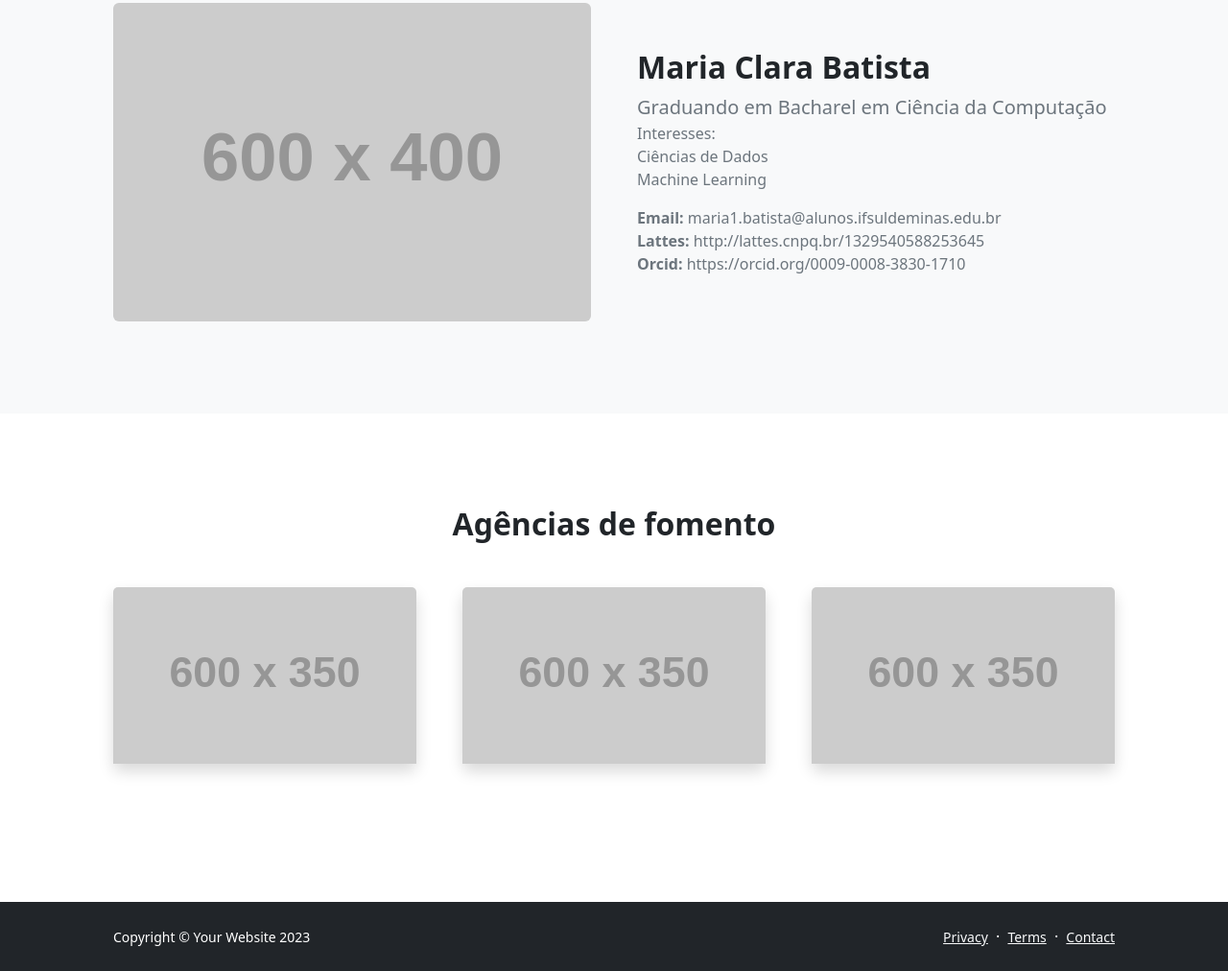
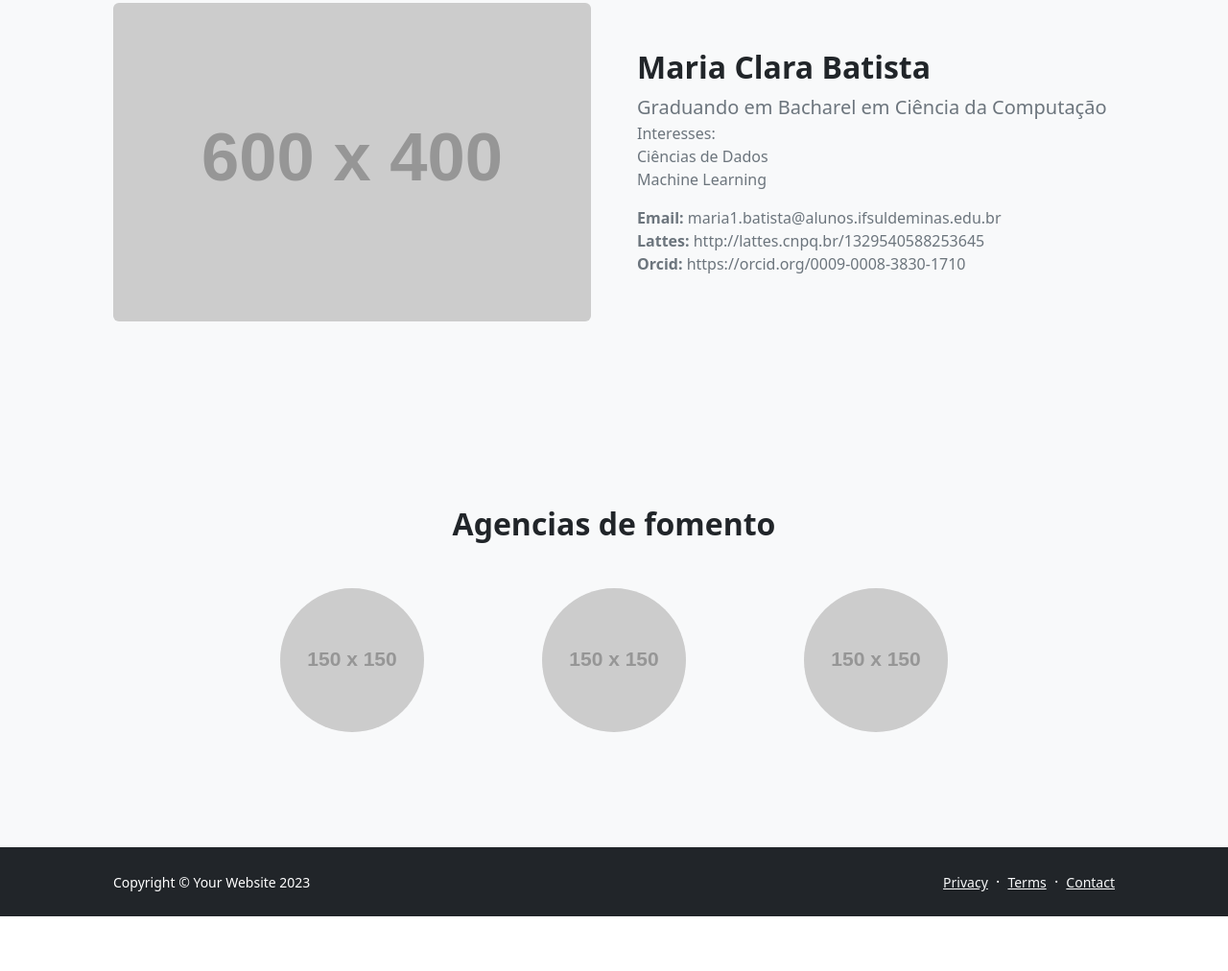
Before and after one commit to JcDev-124/gopad, a plain HTML site: page about.html in a window 1280 px wide. Shown: the part 1057-2069 px from the top of the page at 96% size. After the commit the page ends 2012 px from the top, so only its background shows below. Drawn offline with nearby package versions, Linux system fonts and the light colour scheme; placeholder pictures from the web are drawn by us.

Commit message:
feat: new style to supporters

```diff
--- a/about.html
+++ b/about.html
@@ -99,37 +99,32 @@
                     </div>
                 </div>
             </section>
-            <section class="py-5">
+            <section class="py-5 bg-light">
                 <div class="container px-5 my-5">
-                    <div class="row gx-5 justify-content-center">
-                        <div class="col-lg-8 col-xl-6">
+                    <div class="text-center">
+                        <h2 class="fw-bolder">Agencias de fomento</h2>
+                        <p class="lead fw-normal text-muted mb-5"></p>
+                    </div>
+                    <div class="row gx-5 row-cols-1 row-cols-sm-2 row-cols-xl-4 justify-content-center">
+                        <div class="col mb-5 mb-5 mb-xl-0">
                             <div class="text-center">
-                                <h2 class="fw-bolder">Agências de fomento <br> <br></h2>
+                                <img class="img-fluid rounded-circle mb-4 px-4" src="https://dummyimage.com/150x150/ced4da/6c757d" alt="..." />
 
                             </div>
                         </div>
-                    </div>
-                    <div class="row gx-5">
-                        <div class="col-lg-4 mb-5">
-                            <div class="card h-100 shadow border-0">
-                                <img class="card-img-top" src="https://dummyimage.com/600x350/ced4da/6c757d" alt="..." />
+                        <div class="col mb-5 mb-5 mb-xl-0">
+                            <div class="text-center">
+                                <img class="img-fluid rounded-circle mb-4 px-4" src="https://dummyimage.com/150x150/ced4da/6c757d" alt="..." />
                             </div>
                         </div>
-                        <div class="col-lg-4 mb-5">
-                            <div class="card h-100 shadow border-0">
-                                <img class="card-img-top" src="https://dummyimage.com/600x350/adb5bd/495057" alt="..." />
-
+                        <div class="col mb-5 mb-5 mb-sm-0">
+                            <div class="text-center">
+                                <img class="img-fluid rounded-circle mb-4 px-4" src="https://dummyimage.com/150x150/ced4da/6c757d" alt="..." />
                             </div>
                         </div>
-                        <div class="col-lg-4 mb-5">
-                            <div class="card h-100 shadow border-0">
-                                <img class="card-img-top" src="https://dummyimage.com/600x350/6c757d/343a40" alt="..." />
-
                             </div>
                         </div>
                     </div>
-                    <!-- Call to action-->
-
                 </div>
             </section>
         </main>
```
